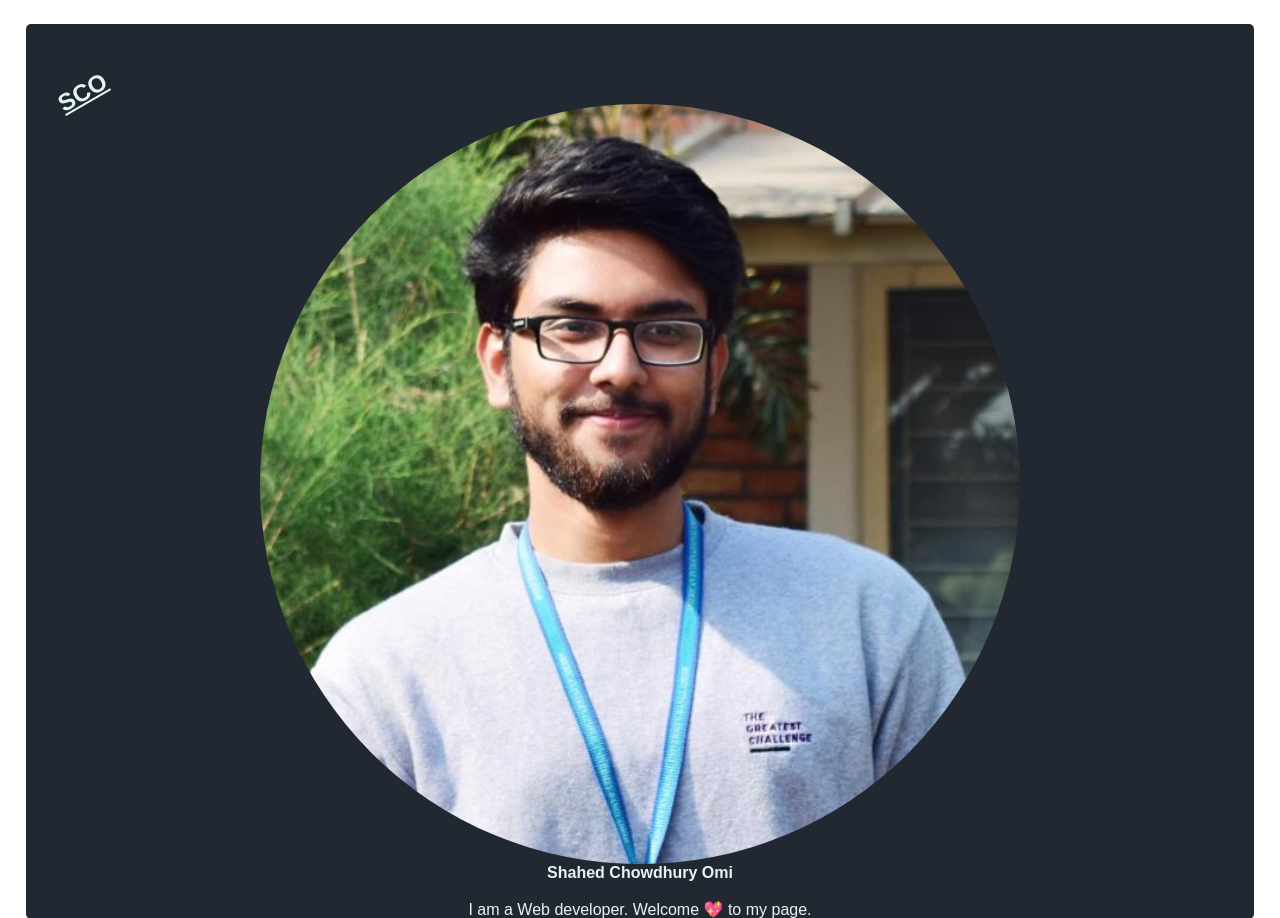
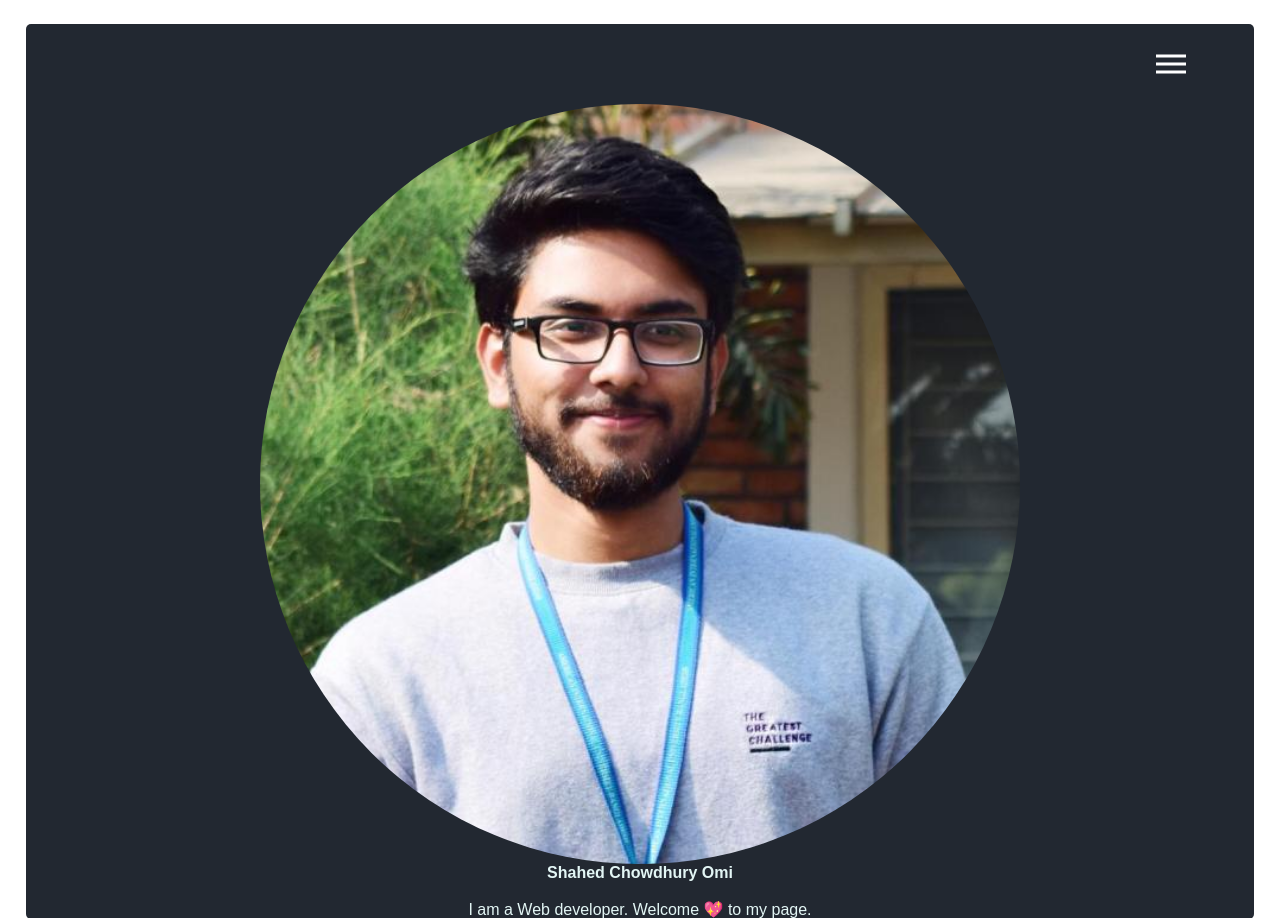
Before and after one commit to Shahed1998/Personal_Website, a Node server app: page / in a window 1280 px wide. Shown: the top 918 px of the page. Run offline with Node 20, Linux system fonts and the light colour scheme.

Commit message:
5th commit

```diff
--- a/Public/CSS/styles.css
+++ b/Public/CSS/styles.css
@@ -20,17 +20,95 @@ body {
 }
 
 /* Navigation menu */
-#navigation-bar {
-  width: 100%;
-  min-height: 10vh;
+nav {
+  height: 10vh;
+  position: relative;
+  /* background-color: red; */
 }
 
-.myLogo {
-  padding: 3rem 0 0 1rem;
-  width: 10%;
-  transform: rotate(-30deg);
+.line {
+  width: 30px;
+  height: 3px;
+  background-color: #fff;
+  margin: 5px;
+  transition: 0.3s ease;
 }
 
+.hamburger {
+  position: absolute;
+  cursor: pointer;
+  right: 5%;
+  top: 50%;
+  transform: translate(-5%, -50%);
+  z-index: 2;
+}
+
+.change .line1 {
+  transform: translateY(4px) rotateZ(45deg);
+}
+.change .line2 {
+  transform: translateY(-6px) rotateZ(-45deg);
+}
+.change .line3 {
+  opacity: 0;
+}
+
+.nav-links {
+  /* display: flex;
+  list-style: none;
+  width: 50%;
+  height: 10vh;
+  justify-content: space-around;
+  align-items: center;
+  margin-left: auto; */
+
+  display: flex;
+  list-style: none;
+  position: fixed;
+  align-items: center;
+  justify-content: space-around;
+  background-color: #11698e;
+  height: 94vh;
+  width: 96%;
+  flex-direction: column;
+  /* display: none; */
+  clip-path: circle(100px at 100% -10%);
+  -webkit-clip-path: circle(100px at 100% -20%);
+  transition: all 1s ease-out;
+  pointer-events: none;
+}
+
+.nav-links.open {
+  clip-path: circle(1000px at 100% -10%);
+  -webkit-clip-path: circle(1000px at 100% -10%);
+  pointer-events: all;
+}
+
+.nav-links li {
+  opacity: 0;
+}
+
+.nav-links li a {
+  color: #fff;
+  text-decoration: none;
+  font-size: 25px;
+}
+
+.nav-links li:nth-child(1) {
+  transition: all 0.5s ease 0.2s;
+}
+
+.nav-links li:nth-child(2) {
+  transition: all 0.5s ease 0.4s;
+}
+
+.nav-links li:nth-child(3) {
+  transition: all 0.5s ease 0.6s;
+}
+
+li.fade {
+  opacity: 1;
+}
 /* Image style */
 
 .myImage {
--- a/Public/Script/script.js
+++ b/Public/Script/script.js
@@ -6,3 +6,16 @@ function change() {
   i = (i + 1) % msg.length;
 }
 setInterval(change, 3000);
+
+// Hamburger script
+const hamburger = document.querySelector('.hamburger');
+const navLinks = document.querySelector('.nav-links');
+const links = document.querySelectorAll('.nav-links li');
+
+hamburger.addEventListener('click', () => {
+  hamburger.classList.toggle('change');
+  navLinks.classList.toggle('open');
+  links.forEach((link) => {
+    link.classList.toggle('fade');
+  });
+});
--- a/views/index.ejs
+++ b/views/index.ejs
@@ -1,11 +1,23 @@
 <%- include('partials/header') -%>
 
 <div class="common-page">
-  <nav id="navigation-bar">
-    <div class="myLogo">
-      <h1><u> SCO </u></h1>
+  <nav>
+    <!-- Hamburger-menu -->
+    <div class="hamburger">
+      <div class="line line1"></div>
+      <div class="line line2"></div>
+      <div class="line line3"></div>
     </div>
+    <!-- Unordered-list -->
+    <ul class="nav-links">
+      <li><a href="#">About</a></li>
+      <li><a href="#">Contact</a></li>
+      <li><a href="#">Projects</a></li>
+    </ul>
+    <!-- landing-section -->
+    <section class="landing"></section>
   </nav>
+
   <div class="myImage">
     <img src="../images/me.jpg" alt="My image" class="myImg" />
   </div>
@@ -14,7 +26,7 @@
     <p id="myName">Shahed Chowdhury Omi</p>
     <br />
     <p id="myInfo">
-      I am a Web developer. Welcome<span class="welcomeMsg"> 💖 </span>to my
+      I am a Web developer. Welcome <span class="welcomeMsg"> 💖 </span> to my
       page.
     </p>
   </div>
```
Also changed, not shown: README.md.
